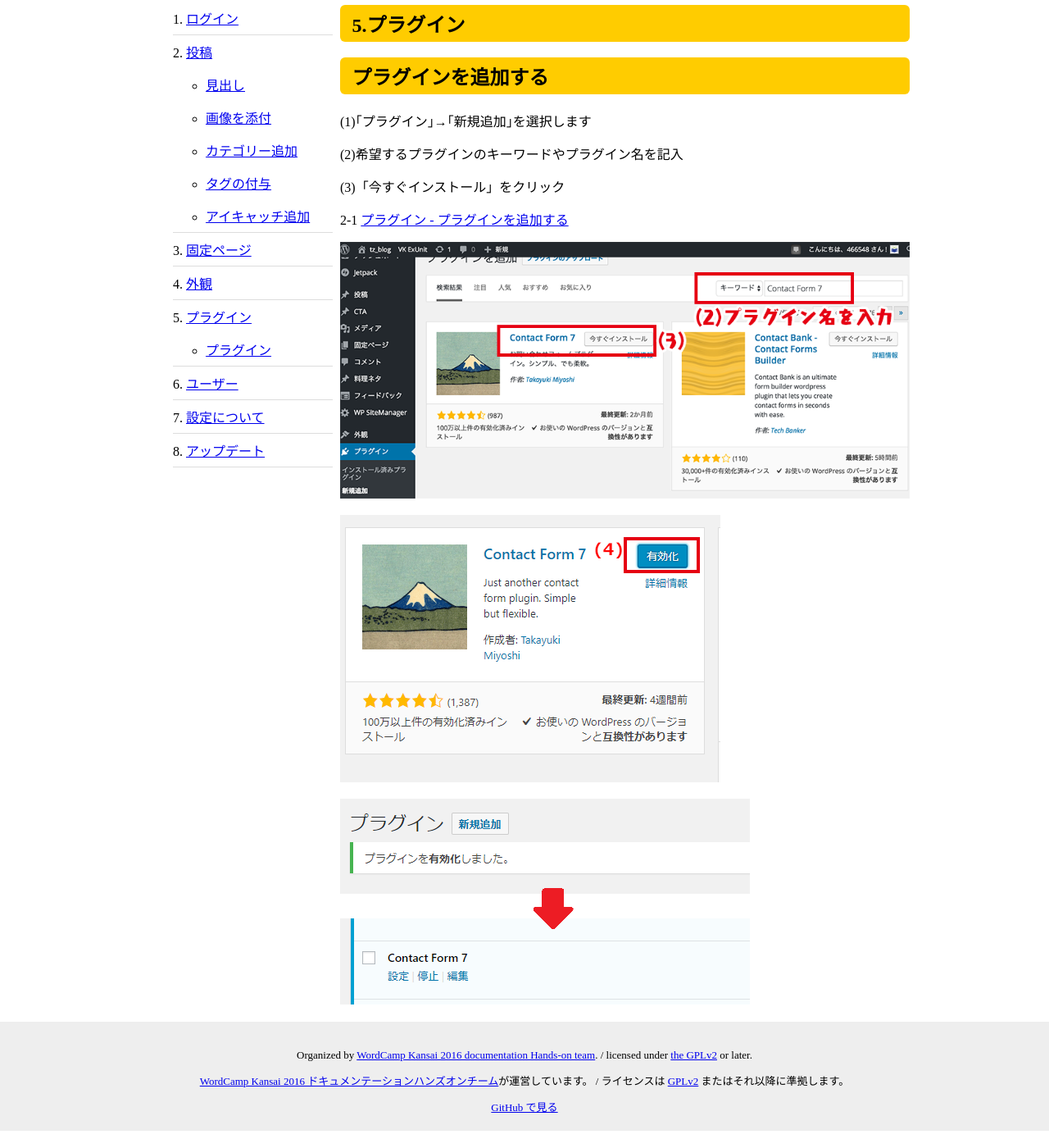
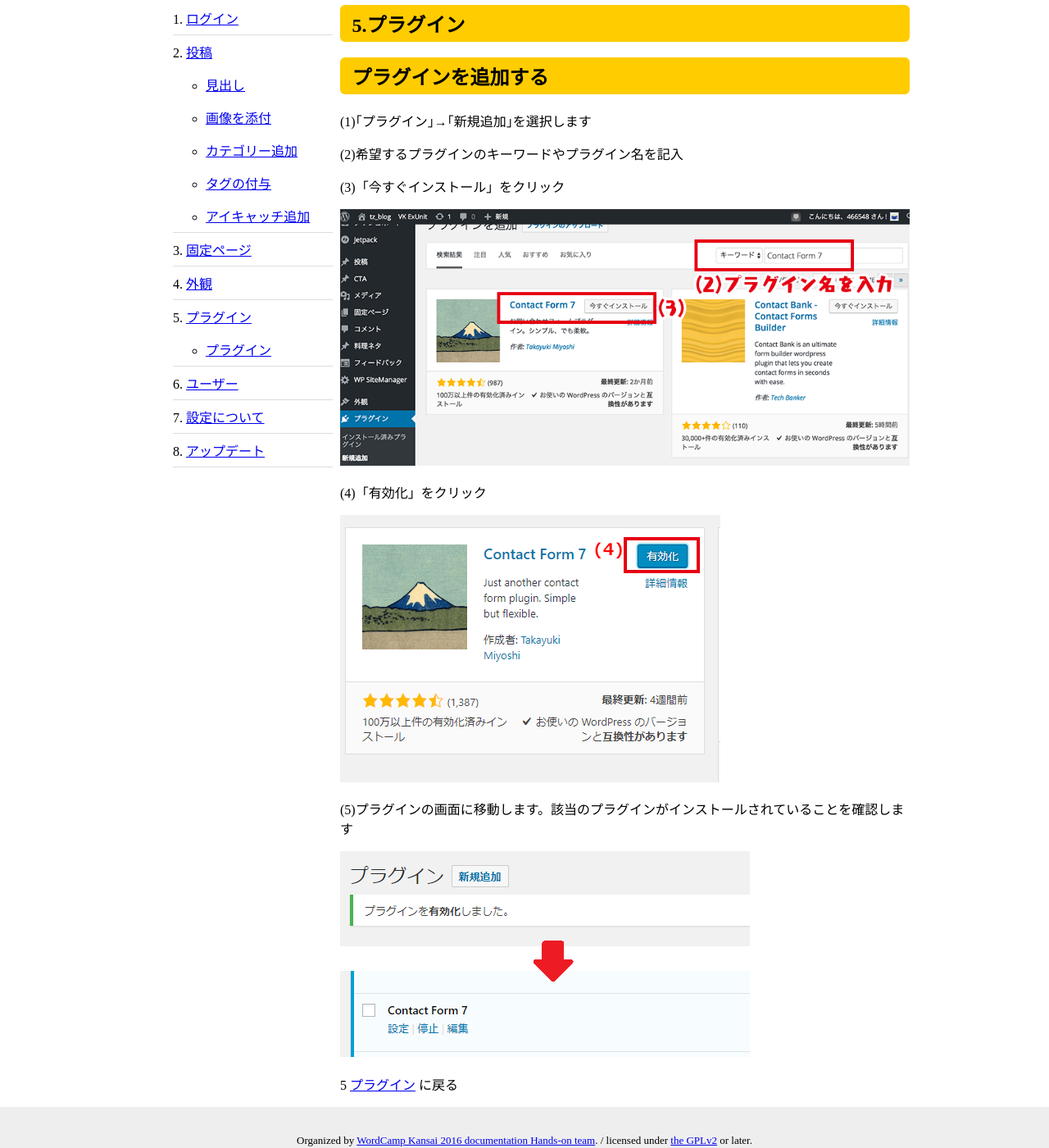
Before and after one commit to jawordpressorg/user-manual, a Jekyll site: the page built from 5_plugin/index-1.md, in a window 1280 px wide and 1400 px high, scrolled down 328 px. Shown: the whole window at 82% size. Built offline with Jekyll 4.4.1, drawn with Linux system fonts in a browser that asks for light colours; nearby versions of some CDN libraries; before the commit the page ends 1707 px from its top, so only the background shows below that.

Commit message:
文言追加。

```diff
--- a/5_plugin/index-1.md
+++ b/5_plugin/index-1.md
@@ -13,10 +13,14 @@
 
 (3)「今すぐインストール」をクリック
 
-2-1 [プラグイン - プラグインを追加する]({{ site.baseurl }}/5_plugin/index-1.html)
+![プラグインを追加する]({{ site.baseurl }}/assets/images/plugin02-1.png)
 
-![プラグインを追加する]({{ site.baseurl }}/assets/images/plugin02-1.png)
+(4)「有効化」をクリック
 
 ![プラグインを有効にする]({{ site.baseurl }}/assets/images/plugin02-2.png)
 
+(5)プラグインの画面に移動します。該当のプラグインがインストールされていることを確認します
+
 ![プラグインが有効になりました]({{ site.baseurl }}/assets/images/plugin02-3.png)
+
+5 [プラグイン]({{ site.baseurl }}/5_plugin/index-1.html)  に戻る
```
